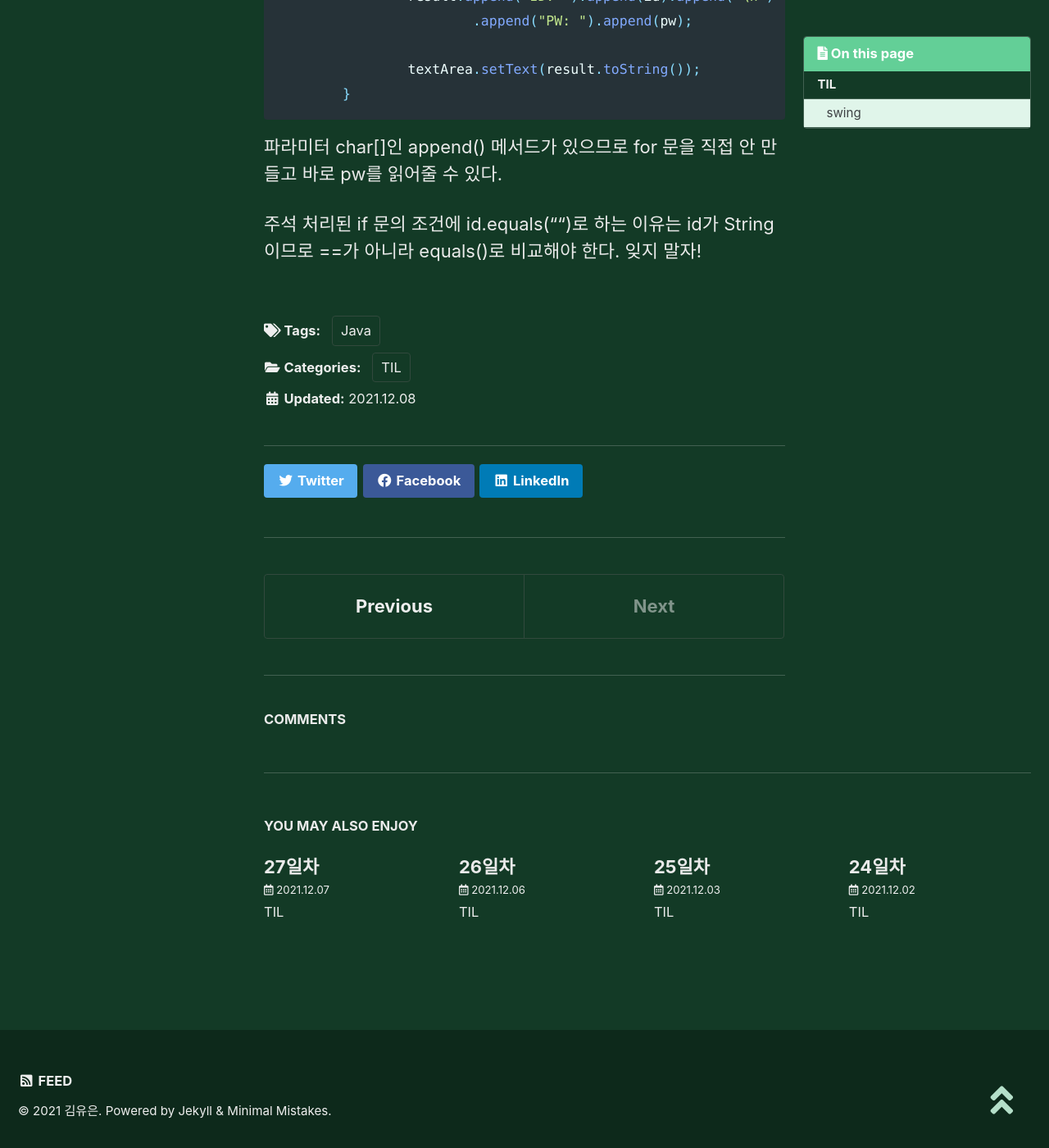
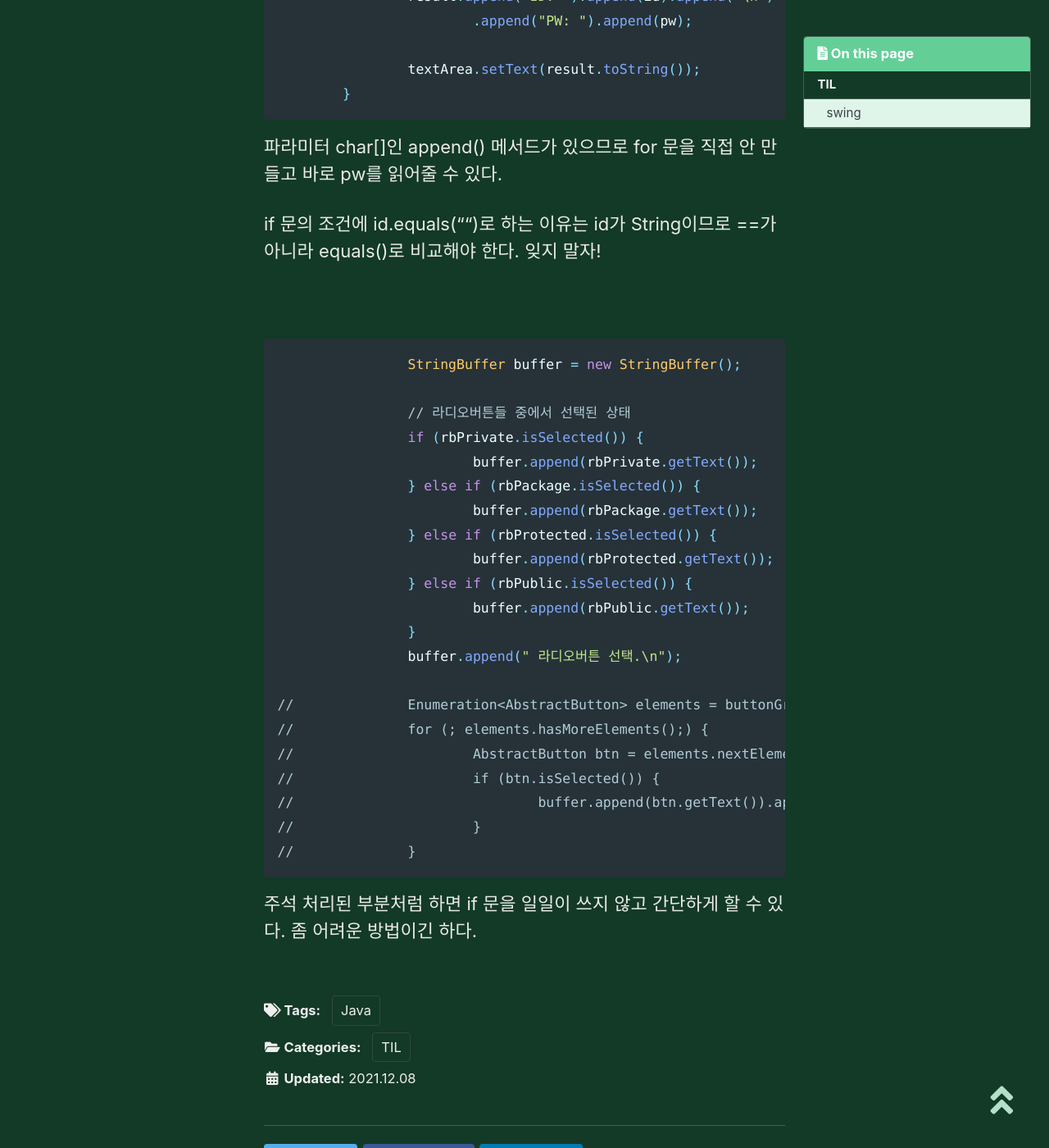
Before and after one commit to YUEUN328/YUEUN328.github.io, a Jekyll site: the page built from _posts/2021-12-08-twentyeight.md, in a window 1280 px wide and 1400 px high, scrolled down 2093 px. Shown: the whole window at 82% size. Built offline with Jekyll 4.4.1, drawn with Linux system fonts in a browser that asks for light colours; cached includes are drawn as plain includes; comment, search, counter and statistics services are not loaded; some of the changed text lies outside the part shown.

Commit message:
Update 2021-12-08-twentyeight.md

````diff
--- a/_posts/2021-12-08-twentyeight.md
+++ b/_posts/2021-12-08-twentyeight.md
@@ -65,4 +65,32 @@ private void showIdPassword() {
 
 파라미터 char[]인 append() 메서드가 있으므로 for 문을 직접 안 만들고 바로 pw를 읽어줄 수 있다.
 
-주석 처리된 if 문의 조건에 id.equals("")로 하는 이유는 id가 String이므로 ==가 아니라 equals()로 비교해야 한다. 잊지 말자!
+if 문의 조건에 id.equals("")로 하는 이유는 id가 String이므로 ==가 아니라 equals()로 비교해야 한다. 잊지 말자!
+
+<br>
+
+```java
+		StringBuffer buffer = new StringBuffer();
+
+		// 라디오버튼들 중에서 선택된 상태
+		if (rbPrivate.isSelected()) {
+			buffer.append(rbPrivate.getText());
+		} else if (rbPackage.isSelected()) {
+			buffer.append(rbPackage.getText());
+		} else if (rbProtected.isSelected()) {
+			buffer.append(rbProtected.getText());
+		} else if (rbPublic.isSelected()) {
+			buffer.append(rbPublic.getText());
+		}
+		buffer.append(" 라디오버튼 선택.\n");
+
+//		Enumeration<AbstractButton> elements = buttonGroup.getElements();
+//		for (; elements.hasMoreElements();) {
+//			AbstractButton btn = elements.nextElement();
+//			if (btn.isSelected()) {
+//				buffer.append(btn.getText()).append(" 라디오버튼 선택.\n");
+//			}
+//		}
+```
+
+주석 처리된 부분처럼 하면 if 문을 일일이 쓰지 않고 간단하게 할 수 있다. 좀 어려운 방법이긴 하다.
````
Also changed, not shown: other parts of _posts/2021-12-08-twentyeight.md (+6 -6 lines).
